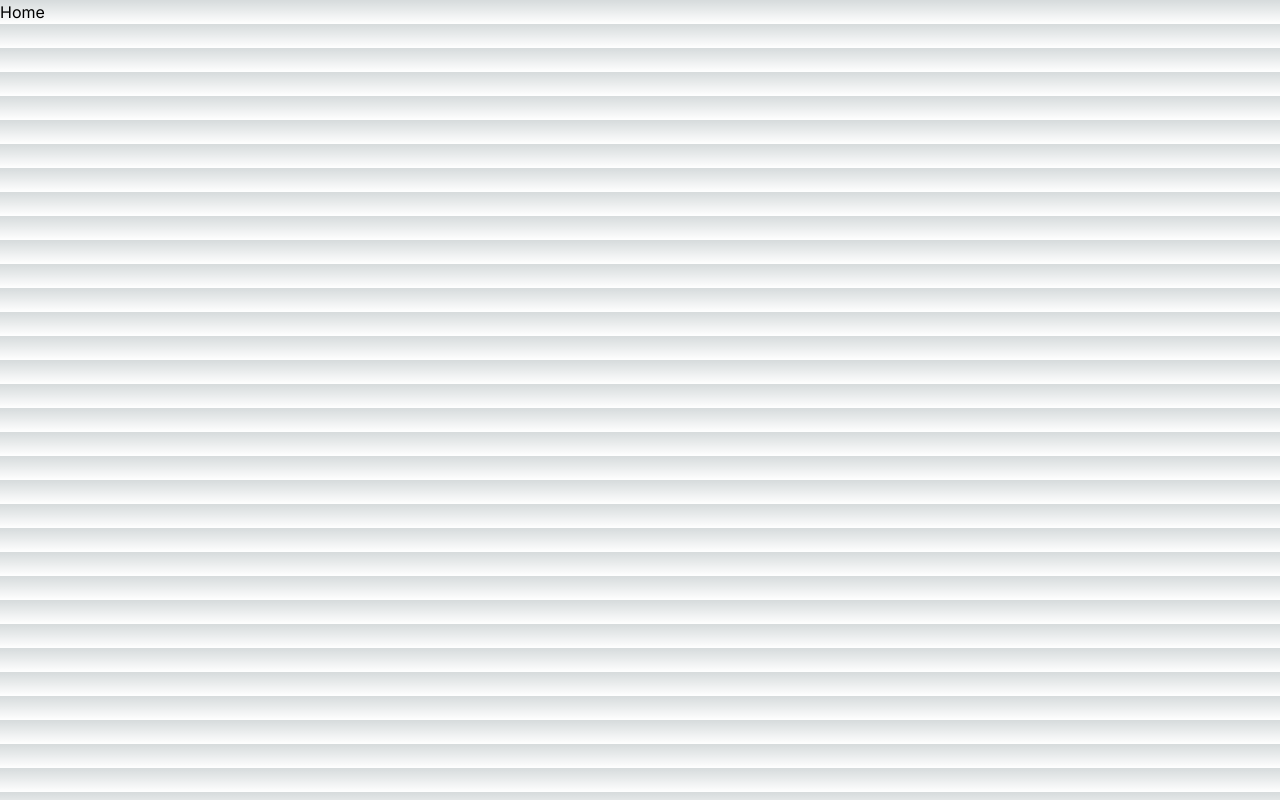
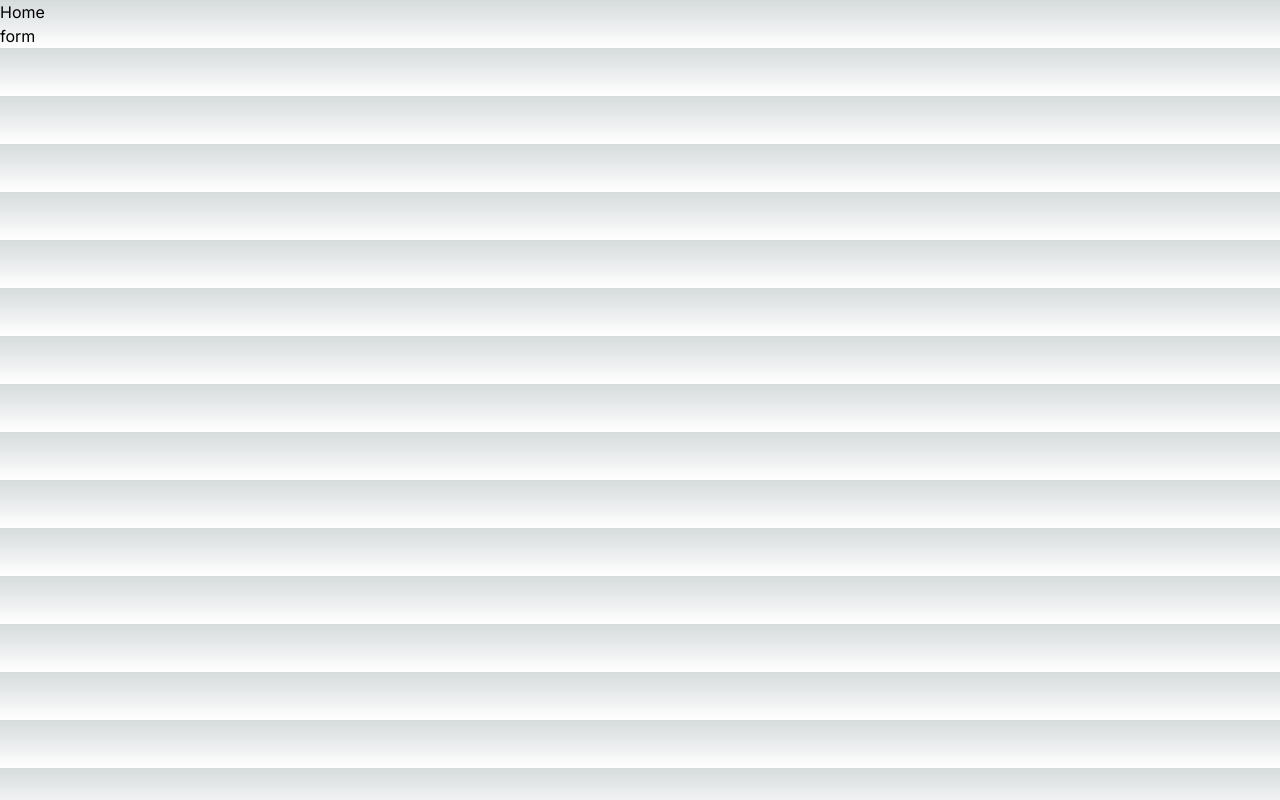
Before and after one commit to JayCodeGitHub/nextjs-sqlite, a Next.js app: page / in a window 1280 px wide. Built offline with nearby package versions, Linux system fonts and the light colour scheme.

Commit message:
Create form component

```diff
--- a/src/app/page.tsx
+++ b/src/app/page.tsx
@@ -1,9 +1,10 @@
-
+import Form from "@/components/form"
 
 export default function Home() {
   return (
     <main>
       <h1>Home</h1>
+      <Form/>
     </main>
   )
 }
--- /dev/null
+++ b/src/components/form.tsx
@@ -0,0 +1,7 @@
+export default function Form() {
+    return (
+      <form>
+        <h1>form</h1>
+      </form>
+    )
+}
```
